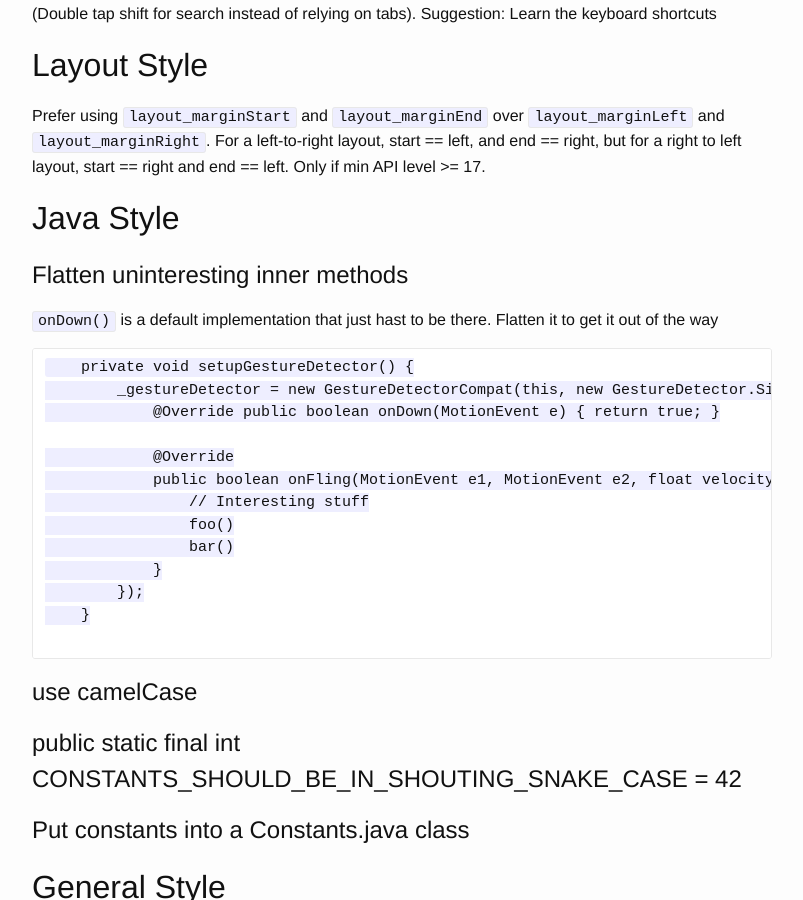
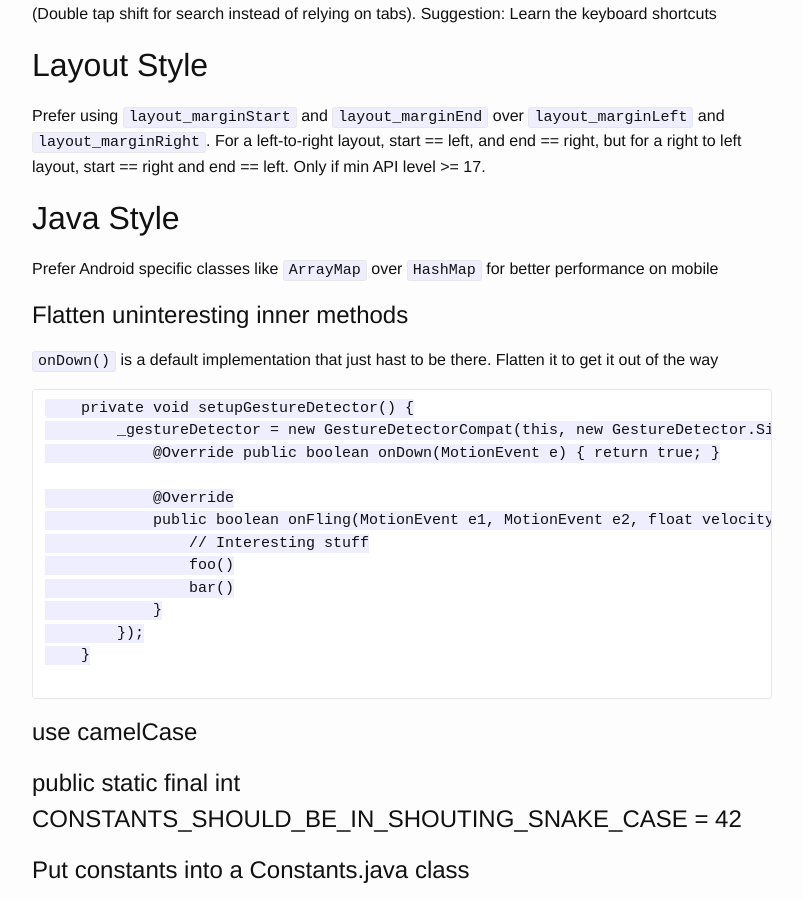
Before and after one commit to eliasbagley/eliasbagley.github.io, a Jekyll site: the page built from _posts/2015-10-27-android-style-guide.markdown, in a window 1280 px wide and 900 px high, scrolled down 476 px. Shown: the whole window, without its empty margins (238-1041 px from the left). Built offline with Jekyll 4.4.1, drawn with Linux system fonts in a browser that asks for light colours; Markdown is read by kramdown in place of the engine named in the settings; comment, search, counter and statistics services are not loaded.

Commit message:
Update style guide

```diff
--- a/_posts/2015-10-27-android-style-guide.markdown
+++ b/_posts/2015-10-27-android-style-guide.markdown
@@ -24,6 +24,8 @@ Prefer using `layout_marginStart` and `layout_marginEnd` over `layout_marginLeft
 
 
 ## Java Style
+
+Prefer Android specific classes like `ArrayMap` over `HashMap` for better performance on mobile
 
 # Flatten uninteresting inner methods
 
```
